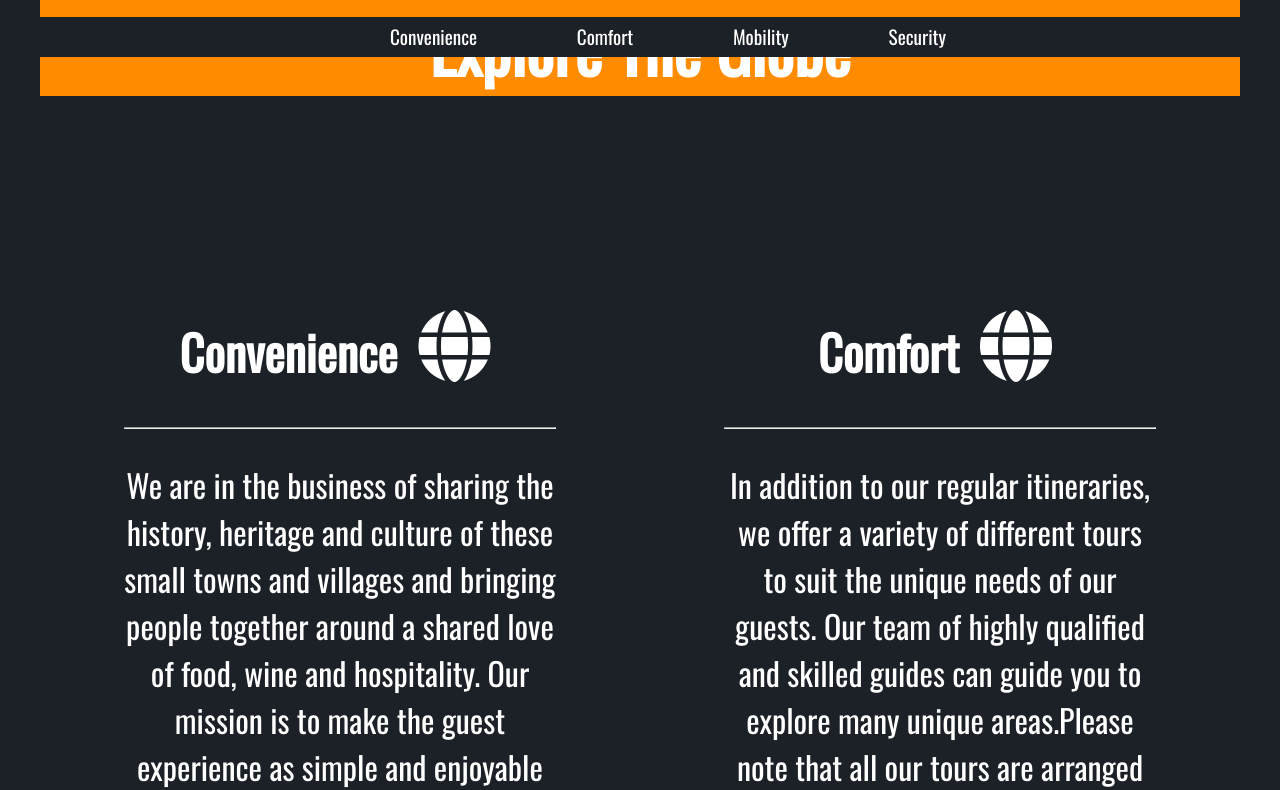
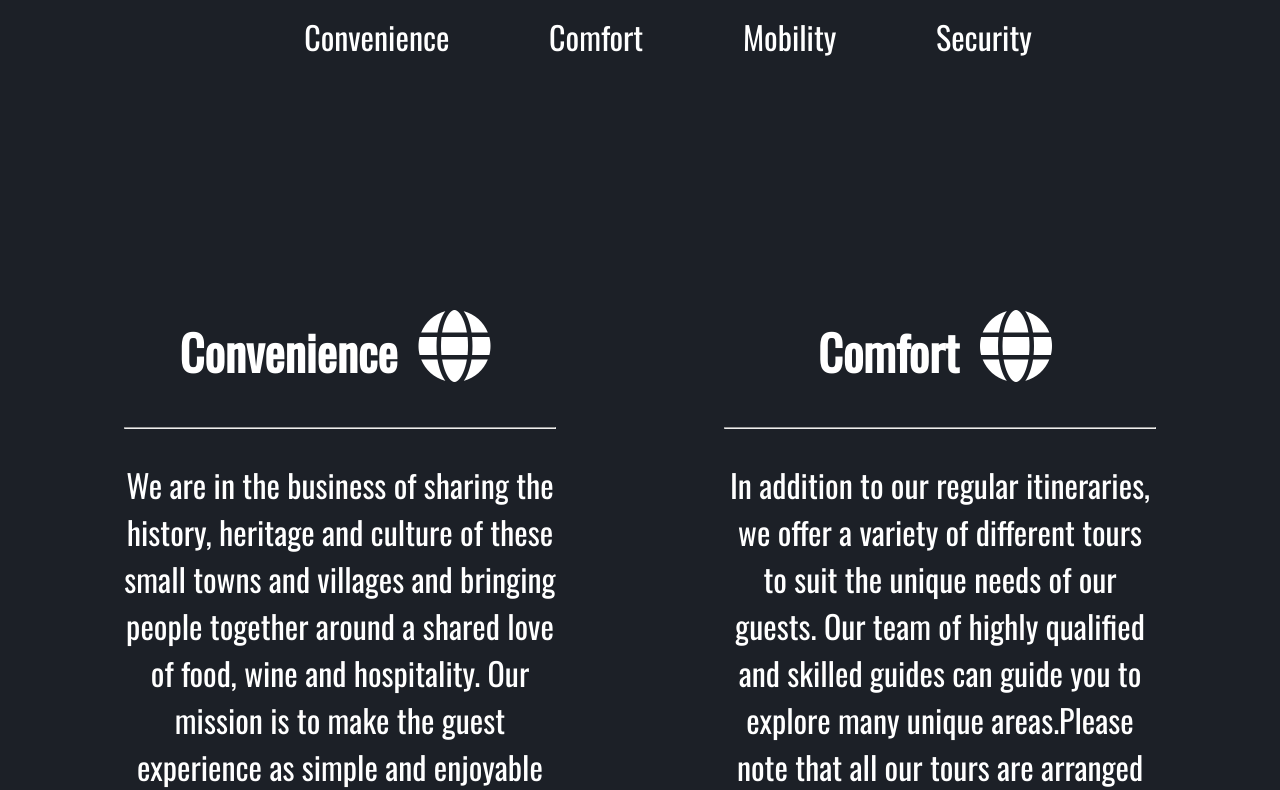
Before and after one commit to caninereason/siolnanog, a plain HTML site: page index.html in a window 1280 px wide. Shown: the part 747-1537 px from the top of the page. Drawn offline with nearby package versions, Linux system fonts and the light colour scheme.

Commit message:
banner fix col/pos

```diff
--- a/assets/css/style.css
+++ b/assets/css/style.css
@@ -28,7 +28,7 @@ nav ul {
 
 nav li {
 
-  font-size: 1.2em;
+  font-size:200%;
   line-height: 40px;
   /* height: 40px; */
   display: inline-block;
@@ -100,7 +100,7 @@ nav a:hover {
   }
   .click li{
 
-    font-size: 1.2em;
+    font-size:200%;
     line-height: 40px;
     /* height: 40px; */
     display: inline-block;
@@ -119,13 +119,13 @@ nav a:hover {
   /* <!-- banner and blurbs --> */
   .banner{
     width:100%;
-      background-color: rgb(255, 140, 0);
+    background-color: rgb(79, 50, 13);
       position: relative;
-      /* bottom: 20%;
-      top: 80%; */
+
+      bottom: 2em;
     font-size: 350%;
    text-align:center;
-  border: 100px;
+
    color:white;
   }
   .container1{
```
Also changed, not shown: index.html (+1 -1 lines).
